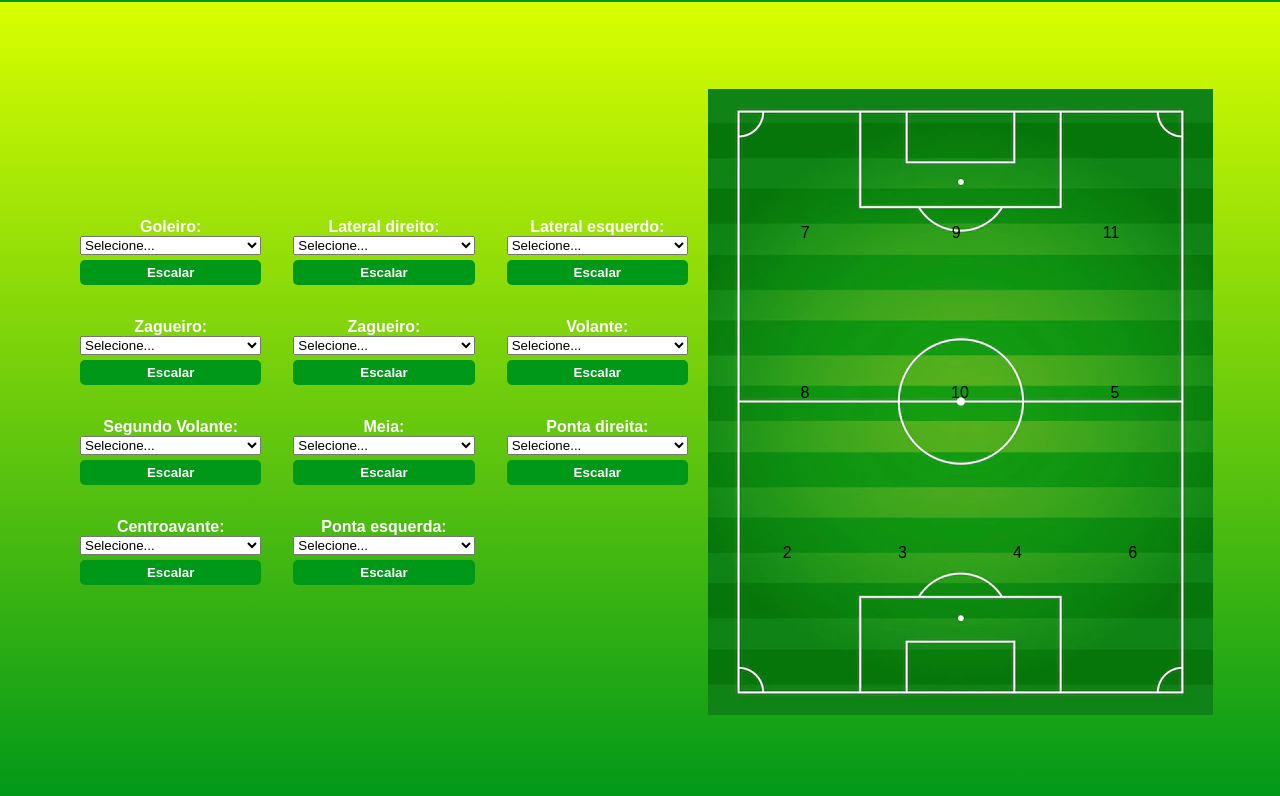
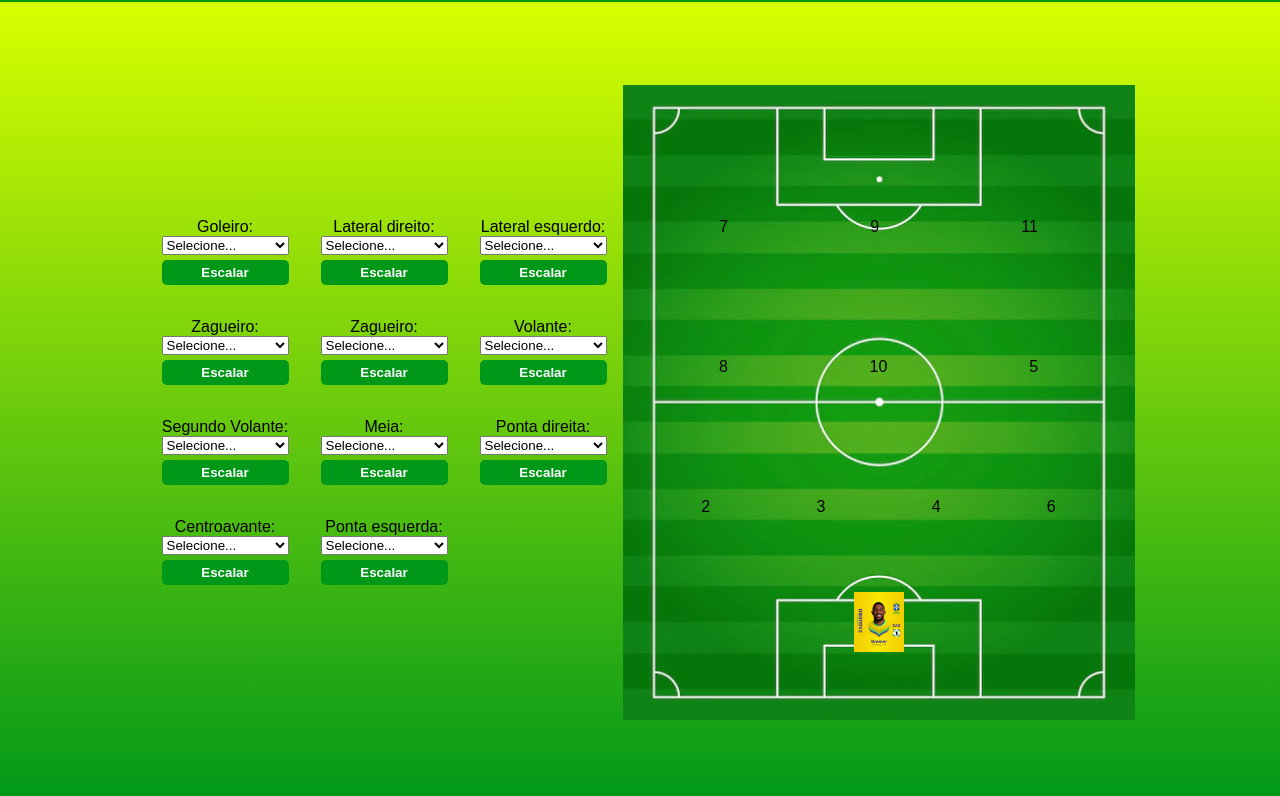
Before and after one commit to nicholasnovaes/Projeto-MonteSuaSelecao, a plain HTML site: page index.html in a window 1280 px wide. Shown: the part 78-874 px from the top of the page. Drawn offline with Linux system fonts and the light colour scheme.

Commit message:
feat(player-selector)

```diff
--- a/index.html
+++ b/index.html
@@ -17,11 +17,11 @@
         </div>
     </header>
     <main>
-        <div id="select-box">
-            <form id="select-form">
-            <div class="select-player">
+        <div id="player-selector">
+            <form onsubmit="event.preventDefault()">
+                <div class="player-box" id="goalkeeper">
                     Goleiro:
-                <select name="goal-zone" id="goalkeeper">
+                    <select name="goalkeeper">
                         <option value="selecione">Selecione...</option>
                         <option value="alisson">Alisson</option>
                         <option value="ederson">Ederson</option>
@@ -29,27 +29,27 @@
                     </select>
                     <button>Escalar</button>
                 </div>
-            <div class="select-player">
+                <div class="player-box" id="right-back">
                     Lateral direito:
-                <select name="back-zone" id="right-back">
+                    <select name="right-back" >
                         <option value="selecione">Selecione...</option>
                         <option value="danielAlves">Daniel Alves</option>
                         <option value="danilo">Danilo</option>
                     </select>
                     <button>Escalar</button>
                 </div>
-            <div class="select-player">
+                <div class="player-box" id="left-back">
                     Lateral esquerdo:
-                <select name="back-zone" id="left-back">
+                    <select name="left-back">
                         <option value="selecione">Selecione...</option>
                         <option value="alexsandro">Alex Sandro</option>
                         <option value="alexTelles">Alex Telles</option>
                     </select>
                     <button>Escalar</button>
                 </div>
-            <div class="select-player">
+                <div class="player-box" id="center-back1">
                     Zagueiro:
-                <select name="back-zone" id="center-back1">
+                    <select name="back-zone" >
                         <option value="selecione">Selecione...</option>
                         <option value="thiagoSilva">Thiago Silva</option>
                         <option value="bremer">Bremer</option>
@@ -58,9 +58,9 @@
                     </select>
                     <button>Escalar</button>
                 </div>
-            <div class="select-player">
+                <div class="player-box" id="center-back1">
                     Zagueiro:
-                <select name="back-zone" id="center-back1">
+                    <select name="back-zone" >
                         <option value="selecione">Selecione...</option>
                         <option value="thiagoSilva">Thiago Silva</option>
                         <option value="bremer">Bremer</option>
@@ -69,36 +69,36 @@
                     </select>
                     <button>Escalar</button>
                 </div>
-            <div class="select-player">
+                <div class="player-box" id="center-mid">
                     Volante:
-                <select name="mid-zone" id="center-mid">
+                    <select name="mid-zone" >
                         <option value="selecione">Selecione...</option>
                         <option value="casemiro">Casemiro</option>
                         <option value="fabinho">Fabinho</option>
                     </select>
                     <button>Escalar</button>
                 </div>
-            <div class="select-player">
+                <div class="player-box" id="mid1">
                     Segundo Volante:
-                <select name="mid-zone" id="mid1">
+                    <select name="mid-zone" >
                         <option value="selecione">Selecione...</option>
                         <option value="brunoGuimaraes">Bruno Guimaraes</option>
                         <option value="fred">Fred</option>
                     </select>
                     <button>Escalar</button>
                 </div>
-            <div class="select-player">
+                <div class="player-box" id="mid2">
                     Meia:
-                <select name="mid-zone" id="mid2">
+                    <select name="mid-zone" >
                         <option value="selecione">Selecione...</option>
                         <option value="evertonRibeiro">Everton Ribeiro</option>
                         <option value="paqueta">Lucas Paquetá</option>
                     </select>
                     <button>Escalar</button>
                 </div>
-            <div class="select-player">
+                <div class="player-box" id="right-wing">
                     Ponta direita:
-                <select name="attack-zone" id="right-wing">
+                    <select name="attack-zone" >
                         <option value="selecione">Selecione...</option>
                         <option value="antony">Antony</option>
                         <option value="rafinha">Rafinha</option>
@@ -106,9 +106,9 @@
                     </select>
                     <button>Escalar</button>
                 </div>
-            <div class="select-player">
+                <div class="player-box" id="striker">
                     Centroavante:
-                <select name="attack-zone" id="striker">
+                    <select name="attack-zone" >
                         <option value="selecione">Selecione...</option>
                         <option value="richarlison">Richarlison</option>
                         <option value="gabrielJesus">Gabriel Jesus</option>
@@ -116,7 +116,7 @@
                     </select>
                     <button>Escalar</button>
                 </div>
-            <div class="select-player">
+                <div class="player-box">
                     Ponta esquerda:
                     <select name="attack-zone" id="left-wing">
                         <option value="selecione">Selecione...</option>
@@ -130,7 +130,9 @@
         </div>
         <div id="field">
             <div class="goal-zone">
-                <span class="goalkeeper"></span>
+                <span class="goalkeeper">
+                    <img src="/images/bremer.jpg" width="50px"/>
+                </span>
             </div>
             <div class="back-zone">
                 <span class="right-back">2</span>
--- a/script.js
+++ b/script.js
@@ -16,4 +16,26 @@ const relogio = setInterval(function time(){
     minutos.textContent = m;
     segundos.textContent = s;
 
-})
+});
+
+
+const boxNameIdentifier = 'goalkeeper'
+const goalKeeper = document.querySelector(`#${boxNameIdentifier} select`);
+const goalKeeperButton = document.querySelector(`#${boxNameIdentifier} button`);
+const fieldPosition = document.querySelector(`#field .${boxNameIdentifier} img`);
+
+goalKeeperButton.addEventListener('click', () => {
+    fieldPosition.src = `/images/${goalKeeper.value}.png`;
+});
+
+/**
+ * Se desafie!
+ *
+ * Tente colocar todas as posições do campo num Array, Map ou Set (Vai de vc, se gosta de jogar no hard use Map ou Set 😂 )
+ * Daí tu lê essa lista substituindo o valor da variável boxNameIdentifier e re-executando o código da linha 23 à 29, em uma função, sem repetir código com Ctrl+C Ctrl+V.
+ * Até o próximo encontro.
+ *
+ * Fui bacana demais te conhecer, boa sorte! 🍀
+ *
+ * Mulo
+ */
--- a/style.css
+++ b/style.css
@@ -66,17 +66,28 @@ button:hover{
     font-weight: bold;
 }
 
-#select-form{
+
+#player-selector {}
+
+#player-selector form {
     width: 100%;
     display: grid;
     grid-template-columns: repeat(3, 1fr);
     grid-auto-rows: 100px;
 }
 
+#player-selector .player-box{
+    display: flex;
+    flex-direction: column;
+    margin: 1em;
+    text-align: center;
+}
+
 
 #field{
+    position: relative;
     width: 40%;
-    height: 100vh;
+    height: 700px;
     background-image: url(images/campo.png);
     background-repeat: no-repeat;
     background-position: center;
@@ -84,19 +95,16 @@ button:hover{
     flex-direction: column-reverse;
     align-items: center;
     justify-content: center;
+    background-size: contain;
 }
 
-.select-player{
-    display: flex;
-    flex-direction: column;
-    margin: 1em;
-    text-align: center;
-}
+
 
 .goal-zone, .back-zone, .mid-zone, .attack-zone{
-    height: 20%;
     display: flex;
     align-items: end;
     justify-content: space-around;
-    width: 90%;
+    padding: 5%;
+    width: 100%;
+    height: 20%;
 }
```
Lines whose indentation alone changed are shown as unchanged.
